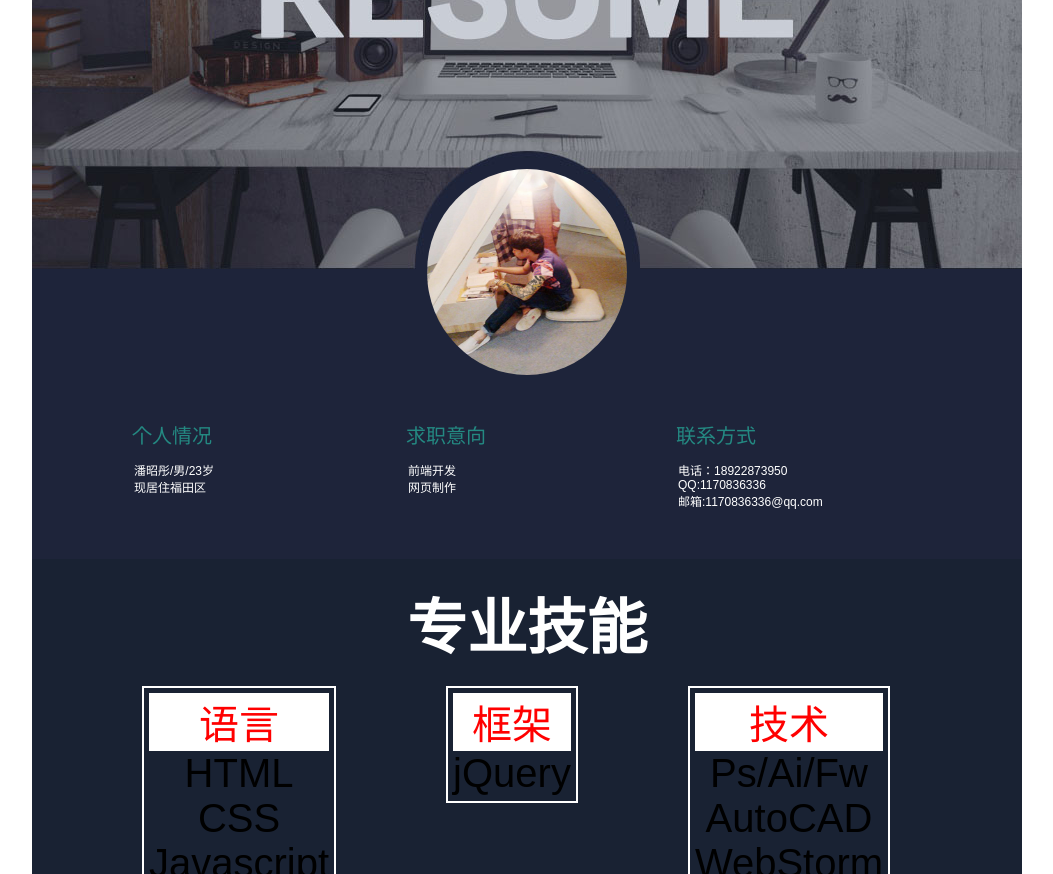
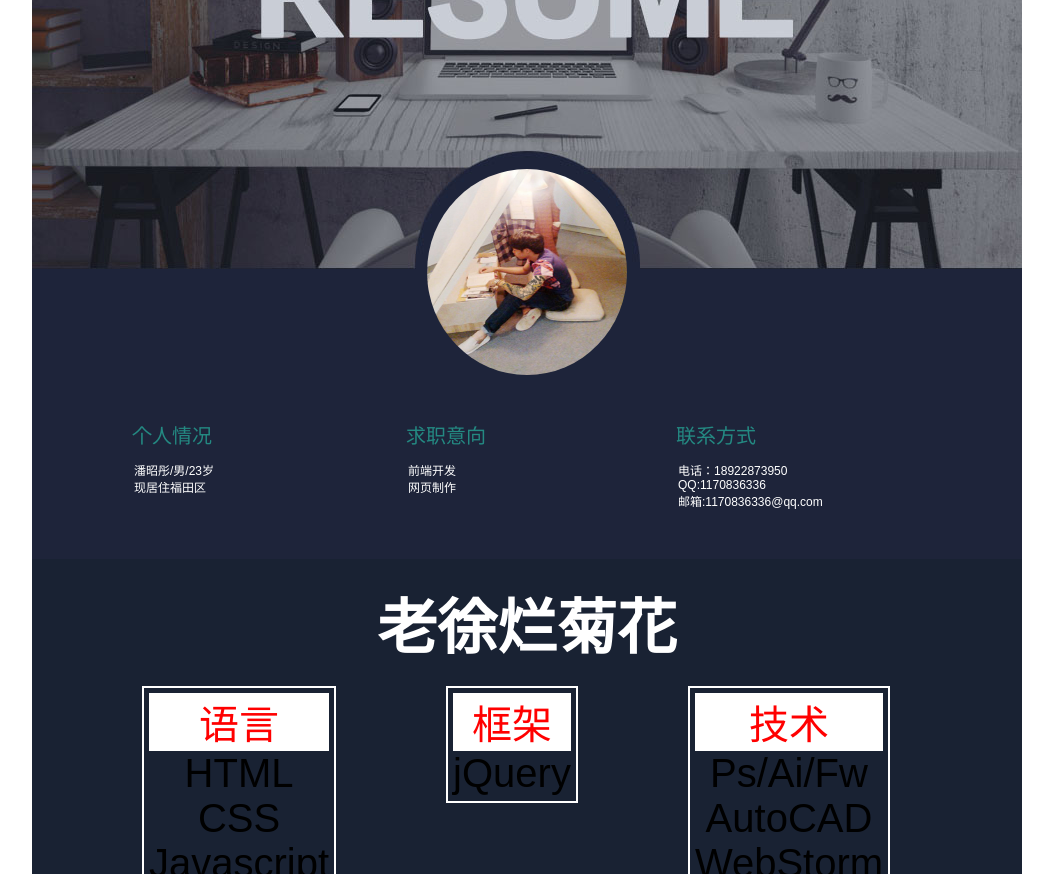
Before and after one commit to Kell9527/zhaotong.github.io, a plain HTML site: page index.html in a window 1280 px wide. Shown: the part 226-1100 px from the top of the page, without its empty margins (113-1166 px from the left). Drawn offline with Linux system fonts and the light colour scheme.

Commit message:
Update index.html

```diff
--- a/index.html
+++ b/index.html
@@ -42,7 +42,7 @@
    </div>
 
    <div class="jineng">
-       <p>专业技能</p>
+       <p>老徐烂菊花</p>
        <dl>
            <dt>语言</dt>
            <dd>HTML</dd>
```
